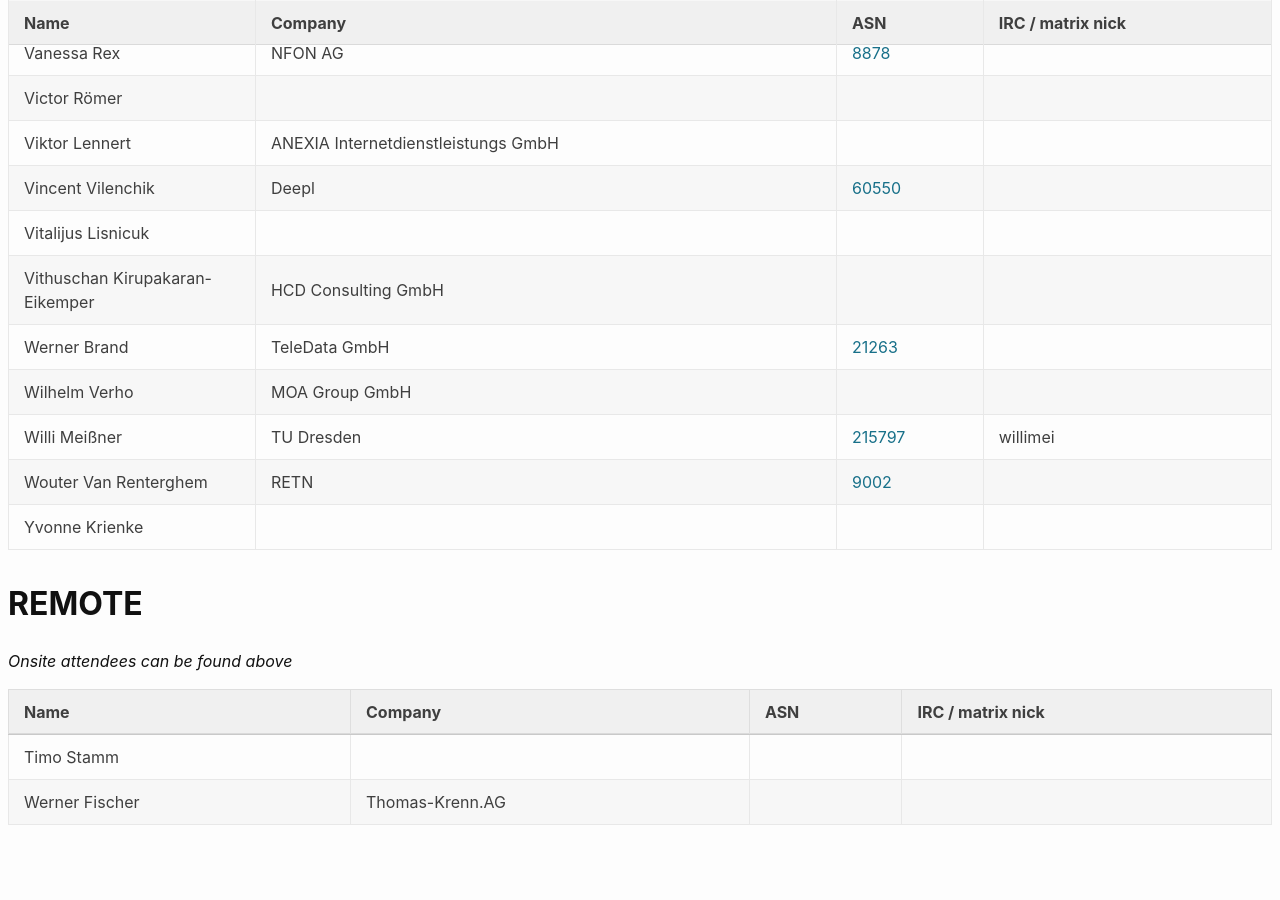
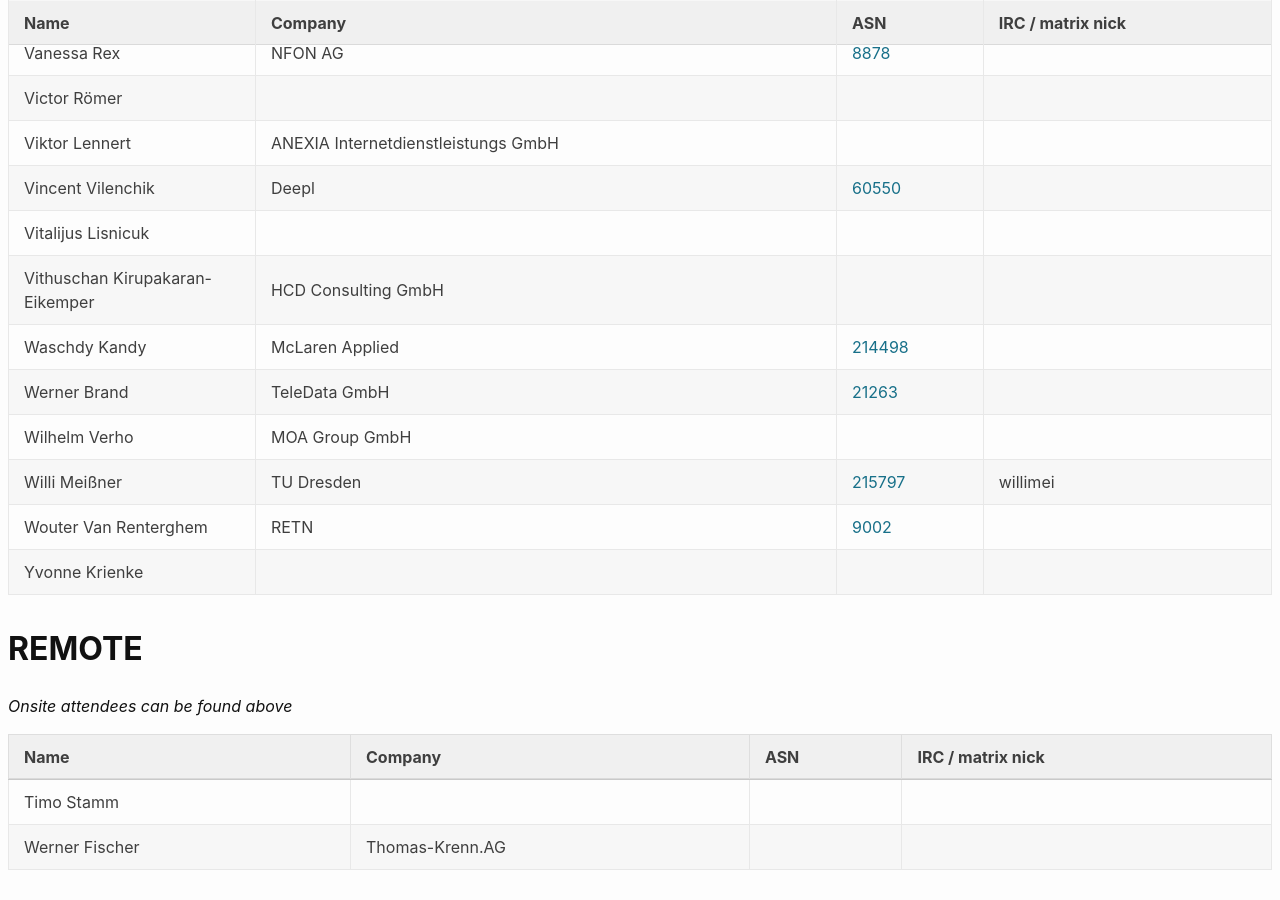
Before and after one commit to denog/pretix-attendeelist, a Jekyll site: the page built from denog16/index.markdown, in a window 1280 px wide and 900 px high, scrolled down 16262 px. Built offline with Jekyll 4.4.1, drawn with Linux system fonts in a browser that asks for light colours; before the commit the page ends 17117 px from its top, so only the background shows below that.

Commit message:
Latest data: Wed Oct 16 10:32:45 UTC 2024

```diff
--- a/_data/attendees_denog16_onsite.json
+++ b/_data/attendees_denog16_onsite.json
@@ -2172,6 +2172,12 @@
     "asn": null
   },
   {
+    "name": "Waschdy Kandy",
+    "company": "McLaren Applied",
+    "irc": null,
+    "asn": "214498"
+  },
+  {
     "name": "Werner Brand",
     "company": "TeleData GmbH",
     "irc": null,
```
